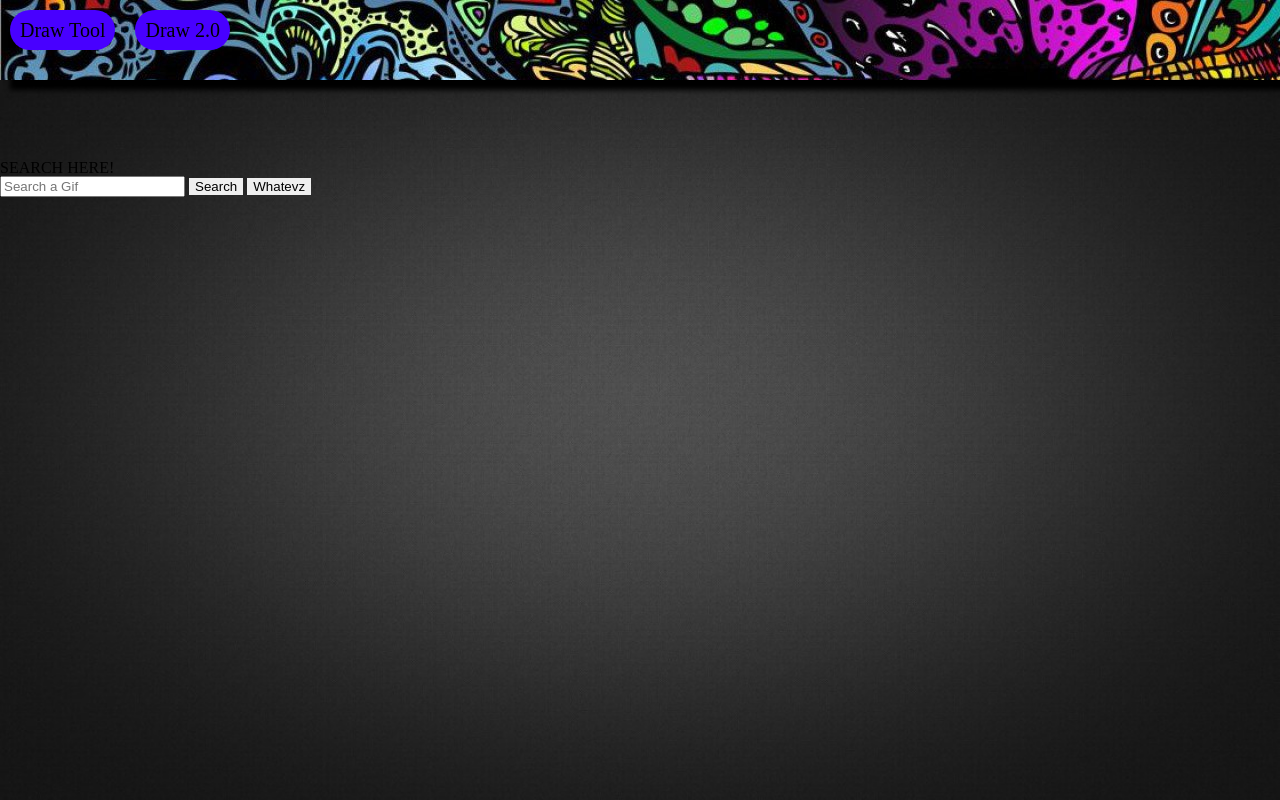
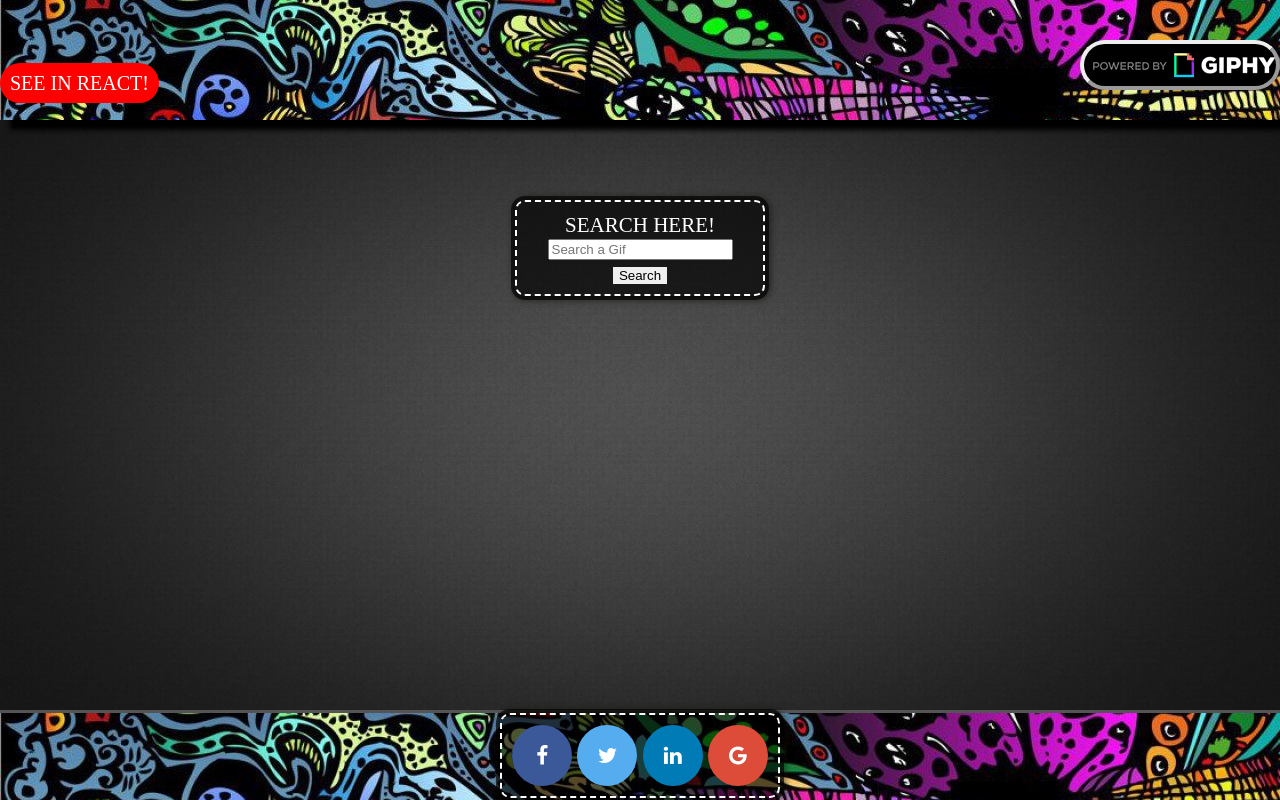
Before and after one commit to chriswfoster/AngularApiRemake, a website: page index.html in a window 1280 px wide. Drawn offline with nearby package versions, Linux system fonts and the light colour scheme.

Commit message:
Complete-ish

```diff
--- a/app/App.css
+++ b/app/App.css
@@ -62,17 +62,6 @@
   }
 }
 
-.giphyButton {
-  background-image: url("./Giphylogo.gif");
-  border-radius: 500px;
-  background-repeat: no-repeat;
-  width: 195px;
-  height: 40px;
-  border-style: outset;
-  border-width: 4px;
-  margin-top: 20px;
-}
-
 input[type="text"],
 textarea {
   -webkit-transition: all 0.3s ease-in-out;
@@ -128,7 +117,7 @@ textarea:focus {
 .fa {
   padding: 20px;
   font-size: 30px;
-  width: 30px;
+  width: 60px;
   text-align: center;
   text-decoration: none;
   border-radius: 50%;
@@ -162,15 +151,25 @@ textarea:focus {
   align-items: baseline;
   align-content: stretch;
   border-bottom-style: outset;
-  height: 10vh;
+  height: 15vh;
   width: 100%;
 
   background-color: black;
   box-shadow: 10px 10px 5px #000000;
   background-image: url("./headerpic.jpg");
 }
+.giphyButton {
+  background-image: url("./Giphylogo.gif");
+  border-radius: 500px;
+  background-repeat: no-repeat;
+  width: 200px;
+  height: 50px;
+  border-style: outset;
+  border-width: 4px;
+  margin-top: 20%;
+}
 
-.top-left {
+.topLeft {
   display: flex;
   flex-direction: row;
   flex-wrap: nowrap;
@@ -178,43 +177,19 @@ textarea:focus {
   align-items: baseline;
   align-content: stretch;
 }
-.top-left-button {
+.topLeftButton {
   padding: 10px;
   border-radius: 500px;
   font-size: 20px;
-  color: black;
-  background-color: rgb(72, 0, 255);
-  margin: 10px;
+  background-color: rgb(255, 0, 0);
 }
-.top-left-button:hover {
+.topLeftButton:hover {
   background-image: url("./iconsBG.gif");
   padding: 30px;
   animation: shake 0.82s cubic-bezier(0.36, 0.07, 0.19, 0.97) both;
   transform: translate3d(0, 0, 0);
   backface-visibility: hidden;
   perspective: 1000px;
-}
-
-.searchBox {
-  padding: 10px;
-  background-color: rgba(0, 0, 0, 0.651);
-  color: rgb(255, 255, 255);
-  font-size: 21px;
-  font-weight: bold;
-  line-height: 1.3em;
-  border: 2px dashed rgb(255, 255, 255);
-  border-radius: 10px;
-  box-shadow: 0 0 0 4px rgba(0, 0, 0, 0.658),
-    2px 1px 6px 4px rgba(10, 10, 0, 0.5);
-  font-weight: normal;
-  display: flex;
-  flex-direction: column;
-  flex-wrap: wrap;
-  justify-content: space-around;
-  align-items: center;
-  align-content: center;
-  width: 250px;
-  margin-top: 15px;
 }
 
 .middle {
@@ -244,7 +219,7 @@ textarea:focus {
 }
 
 .imageDivider {
-  width: 100vw;
+  width: 95vw;
   display: flex;
   flex-direction: row;
   flex-wrap: wrap;
@@ -262,3 +237,27 @@ textarea:focus {
   box-shadow: 10px 10px 5px #000000;
   max-width: 30vw;
 }
+
+.searchBox {
+  padding: 10px;
+  background-color: rgba(0, 0, 0, 0.651);
+  color: rgb(255, 255, 255);
+  font-size: 21px;
+  font-weight: bold;
+  line-height: 1.3em;
+  border: 2px dashed rgb(255, 255, 255);
+  border-radius: 10px;
+  box-shadow: 0 0 0 4px rgba(0, 0, 0, 0.658),
+    2px 1px 6px 4px rgba(10, 10, 0, 0.5);
+  font-weight: normal;
+  display: flex;
+  flex-direction: column;
+  flex-wrap: wrap;
+  justify-content: space-around;
+  align-items: center;
+  align-content: center;
+  width: 250px;
+}
+.inputLine {
+  margin-bottom: 7px;
+}
--- a/app/search/searchTmpl.html
+++ b/app/search/searchTmpl.html
@@ -1,11 +1,10 @@
-<div>
-        <div>
+<div class="centerIt">
+        <div class="searchBox">
                 <p>SEARCH HERE!</p>
-                <input placeholder="Search a Gif" ng-model="search" />
+                <input class="inputLine" placeholder="Search a Gif" ng-model="search" />
 
-                <button ng-click="getAllImages(search)" type="button" name="button"> Search</button>
-
-                <button type='button' ng-click="whatever()" name='button'>Whatevz</button>
+                <button
+                ng-click="getAllImages(search)" type="button" name="button"> Search</button>
 
         </div>
         <div class="imageDivider">
--- a/index.html
+++ b/index.html
@@ -23,22 +23,35 @@
     <main role="main">
         <section class="nav-bar">
 
-            <div class="top-left">
-                <a href="https://codepen.io/chriswf/full/BwJVrm/" class="top-left-button">Draw Tool</a>
-                <a href="https://codepen.io/chriswf/full/dVJjBK/" class="top-left-button">Draw 2.0</a>
+            <div class="topLeft">
+                <a href="reactgiphy.chriswf.com" class="topLeftButton">SEE IN REACT!</a>
+
 
             </div>
 
-
+            <div class="topLeft">
+                <a href="https://giphy.com/" class="giphyButton"> </a>
+            </div>
         </section>
     </main>
 
-    <div class="centerIt">
+    <div>
 
         <div ng-include="'app/search/searchTmpl.html'"></div>
 
     </div>
 
+    <div class="bottomBar">
+
+        <link rel="stylesheet" href="https://cdnjs.cloudflare.com/ajax/libs/font-awesome/4.7.0/css/font-awesome.min.css" />
+        <div class="socialmediaholder">
+
+            <a href="http://www.facebook.com" class="fa fa-facebook"> </a>
+            <a href="http://twitter.com" class="fa fa-twitter"> </a>
+            <a href="http://linkedin.com" class="fa fa-linkedin"> </a>
+            <a href="http://google.com" class="fa fa-google"> </a>
+        </div>
+    </div>
 
 
 
```
